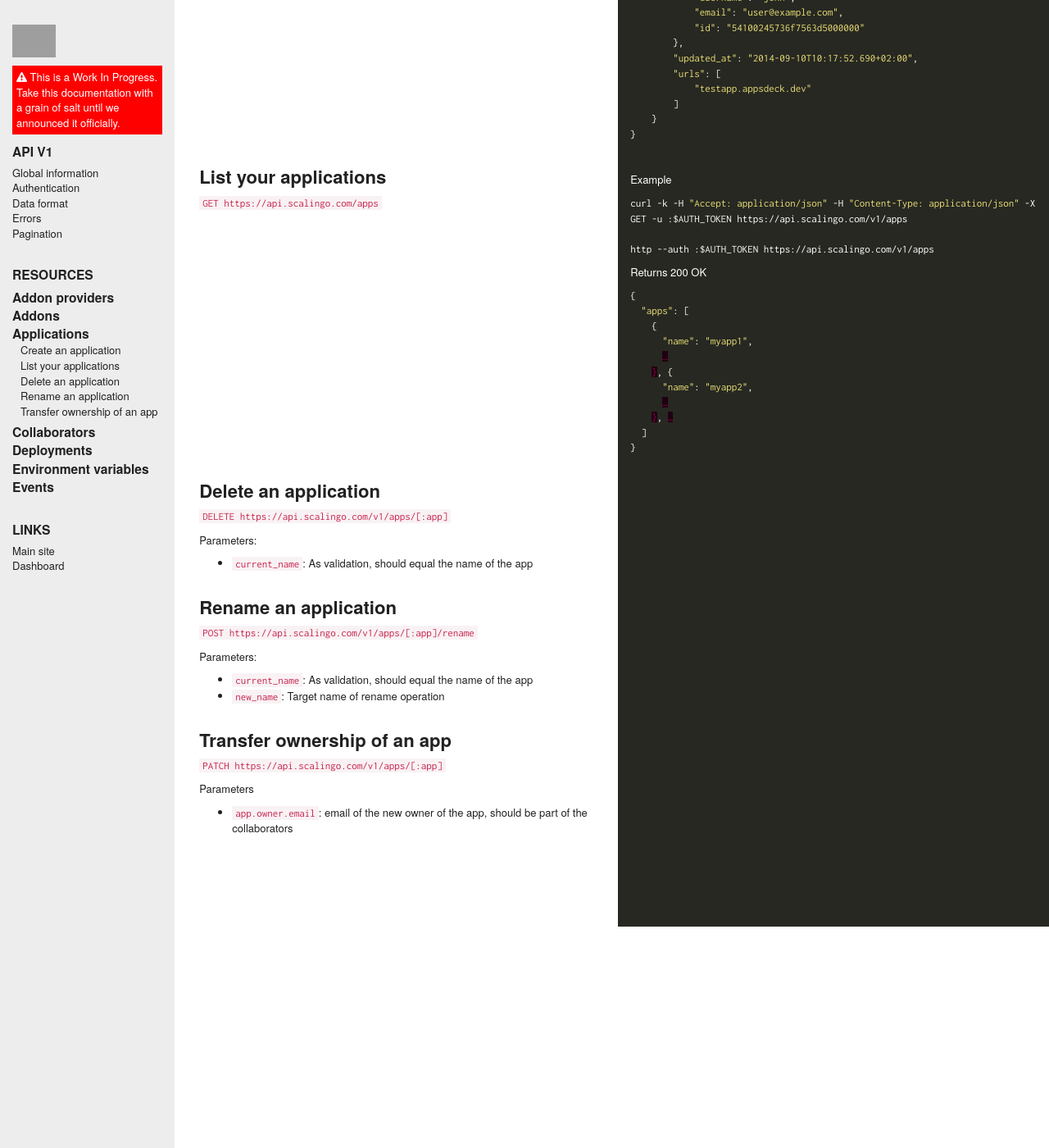
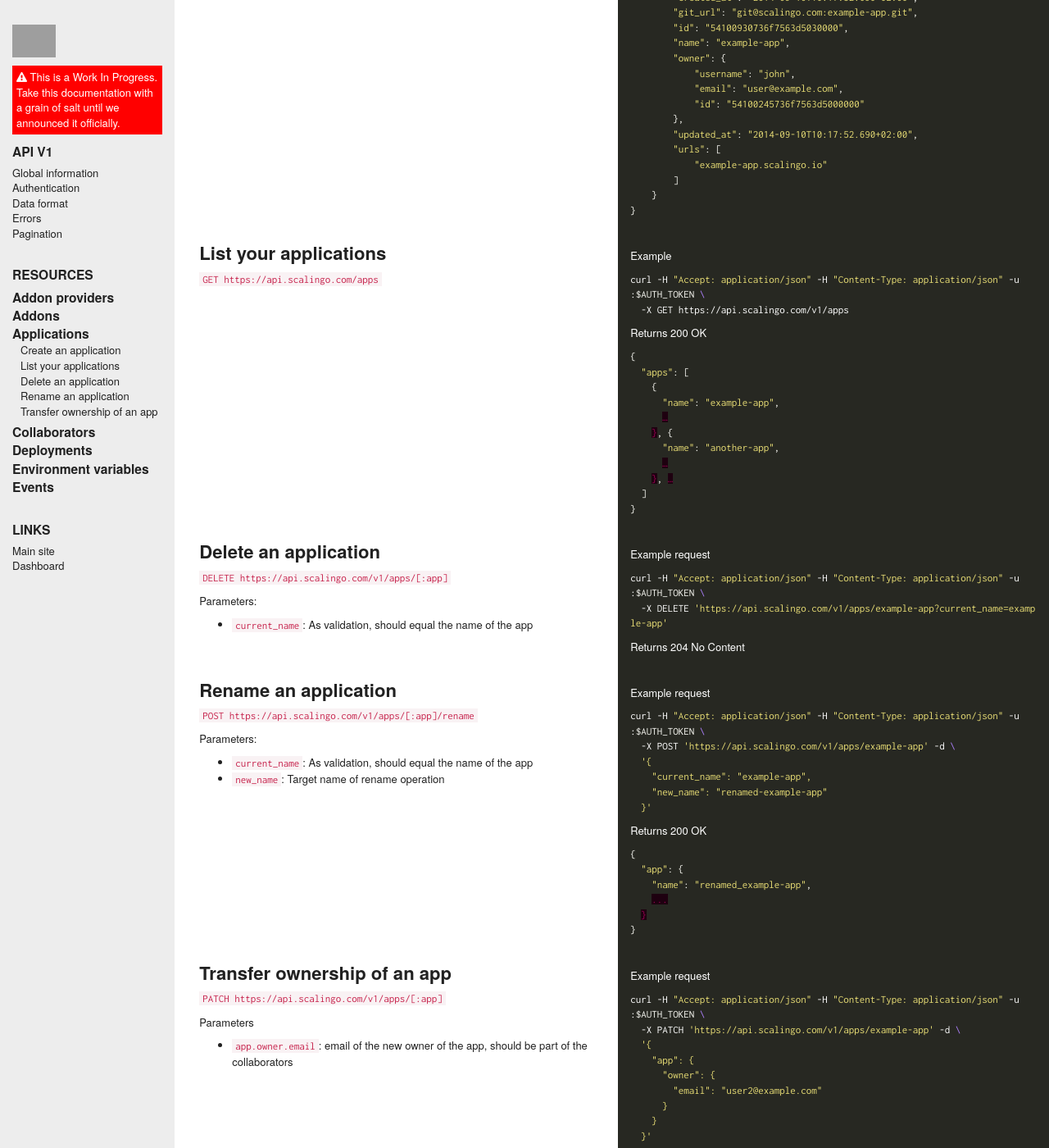
Before and after one commit to xcarpentier/developers.scalingo.com, a Jekyll site: the page built from apps.html, in a window 1280 px wide and 1400 px high, scrolled down 375 px. Shown: the whole window at 82% size. Built offline with Jekyll 4.4.1, drawn with Linux system fonts in a browser that asks for light colours; nearby versions of some CDN libraries; some of the changed text lies outside the part shown; grey boxes are pictures that could not be loaded.

Commit message:
More details for app resource

```diff
--- a/apps.html
+++ b/apps.html
@@ -21,7 +21,13 @@
 </div><div class='col-xs-12 col-sm-6 sidebar-code'>
 <p>Example</p>
 
-<div class="highlighter-rouge"><pre class="highlight"><code>curl -k -H <span class="s2">"Accept: application/json"</span> -H <span class="s2">"Content-Type: application/json"</span> -u :<span class="nv">$AUTH_TOKEN</span> POST https://api.scalingo.com/v1/apps -d <span class="s1">'{ "app": {"name": "testapp"}}'</span>
+<div class="highlighter-rouge"><pre class="highlight"><code>curl -H <span class="s2">"Accept: application/json"</span> -H <span class="s2">"Content-Type: application/json"</span> -u :<span class="nv">$AUTH_TOKEN</span> <span class="se">\</span>
+  -X POST https://api.scalingo.com/v1/apps -d <span class="se">\</span>
+  <span class="s1">'{
+    "app": {
+      "name": "example-app"
+    }
+  }'</span>
 </code></pre>
 </div>
 
@@ -30,9 +36,9 @@
 <div class="highlighter-rouge"><pre class="highlight"><code><span class="p">{</span><span class="w">
     </span><span class="s2">"app"</span><span class="p">:</span><span class="w"> </span><span class="p">{</span><span class="w">
         </span><span class="s2">"created_at"</span><span class="p">:</span><span class="w"> </span><span class="s2">"2014-09-10T10:17:52.690+02:00"</span><span class="p">,</span><span class="w">
-        </span><span class="s2">"git_url"</span><span class="p">:</span><span class="w"> </span><span class="s2">"git@appsdeck.dev:testapp.git"</span><span class="p">,</span><span class="w">
+        </span><span class="s2">"git_url"</span><span class="p">:</span><span class="w"> </span><span class="s2">"git@scalingo.com:example-app.git"</span><span class="p">,</span><span class="w">
         </span><span class="s2">"id"</span><span class="p">:</span><span class="w"> </span><span class="s2">"54100930736f7563d5030000"</span><span class="p">,</span><span class="w">
-        </span><span class="s2">"name"</span><span class="p">:</span><span class="w"> </span><span class="s2">"testapp"</span><span class="p">,</span><span class="w">
+        </span><span class="s2">"name"</span><span class="p">:</span><span class="w"> </span><span class="s2">"example-app"</span><span class="p">,</span><span class="w">
         </span><span class="s2">"owner"</span><span class="p">:</span><span class="w"> </span><span class="p">{</span><span class="w">
             </span><span class="s2">"username"</span><span class="p">:</span><span class="w"> </span><span class="s2">"john"</span><span class="p">,</span><span class="w">
             </span><span class="s2">"email"</span><span class="p">:</span><span class="w"> </span><span class="s2">"user@example.com"</span><span class="p">,</span><span class="w">
@@ -40,7 +46,7 @@
         </span><span class="p">},</span><span class="w">
         </span><span class="s2">"updated_at"</span><span class="p">:</span><span class="w"> </span><span class="s2">"2014-09-10T10:17:52.690+02:00"</span><span class="p">,</span><span class="w">
         </span><span class="s2">"urls"</span><span class="p">:</span><span class="w"> </span><span class="p">[</span><span class="w">
-            </span><span class="s2">"testapp.appsdeck.dev"</span><span class="w">
+            </span><span class="s2">"example-app.scalingo.io"</span><span class="w">
         </span><span class="p">]</span><span class="w">
     </span><span class="p">}</span><span class="w">
 </span><span class="p">}</span><span class="w">
@@ -55,9 +61,8 @@
 </div><div class='col-xs-12 col-sm-6 sidebar-code'>
 <p>Example</p>
 
-<div class="highlighter-rouge"><pre class="highlight"><code>curl -k -H <span class="s2">"Accept: application/json"</span> -H <span class="s2">"Content-Type: application/json"</span> -X GET -u :<span class="nv">$AUTH_TOKEN</span> https://api.scalingo.com/v1/apps
-
-http --auth :<span class="nv">$AUTH_TOKEN</span> https://api.scalingo.com/v1/apps
+<div class="highlighter-rouge"><pre class="highlight"><code>curl -H <span class="s2">"Accept: application/json"</span> -H <span class="s2">"Content-Type: application/json"</span> -u :<span class="nv">$AUTH_TOKEN</span> <span class="se">\</span>
+  -X GET https://api.scalingo.com/v1/apps
 </code></pre>
 </div>
 
@@ -66,10 +71,10 @@
 <div class="highlighter-rouge"><pre class="highlight"><code><span class="p">{</span><span class="w">
   </span><span class="s2">"apps"</span><span class="p">:</span><span class="w"> </span><span class="p">[</span><span class="w">
     </span><span class="p">{</span><span class="w">
-      </span><span class="s2">"name"</span><span class="p">:</span><span class="w"> </span><span class="s2">"myapp1"</span><span class="p">,</span><span class="w">
+      </span><span class="s2">"name"</span><span class="p">:</span><span class="w"> </span><span class="s2">"example-app"</span><span class="p">,</span><span class="w">
       </span><span class="err">…</span><span class="w">
     </span><span class="err">}</span><span class="p">,</span><span class="w"> </span><span class="p">{</span><span class="w">
-      </span><span class="s2">"name"</span><span class="p">:</span><span class="w"> </span><span class="s2">"myapp2"</span><span class="p">,</span><span class="w">
+      </span><span class="s2">"name"</span><span class="p">:</span><span class="w"> </span><span class="s2">"another-app"</span><span class="p">,</span><span class="w">
       </span><span class="err">…</span><span class="w">
     </span><span class="err">}</span><span class="p">,</span><span class="w"> </span><span class="err">…</span><span class="w">
   </span><span class="p">]</span><span class="w">
@@ -88,7 +93,17 @@
   <li><code class="highlighter-rouge">current_name</code>: As validation, should equal the name of the app</li>
 </ul>
 
-</div><div class='hidden-xs col-xs-12 col-sm-6 sidebar-code'></div></div><div class='row'><div class='col-xs-12 col-sm-6 sidebar-text'>
+</div><div class='col-xs-12 col-sm-6 sidebar-code'>
+<p>Example request</p>
+
+<div class="highlighter-rouge"><pre class="highlight"><code>curl -H <span class="s2">"Accept: application/json"</span> -H <span class="s2">"Content-Type: application/json"</span> -u :<span class="nv">$AUTH_TOKEN</span> <span class="se">\</span>
+  -X DELETE <span class="s1">'https://api.scalingo.com/v1/apps/example-app?current_name=example-app'</span>
+</code></pre>
+</div>
+
+<p>Returns 204 No Content</p>
+
+</div></div><div class='row'><div class='col-xs-12 col-sm-6 sidebar-text'>
 <h2 id="rename-an-application">Rename an application</h2>
 
 <p><code class="highlighter-rouge">POST https://api.scalingo.com/v1/apps/[:app]/rename</code></p>
@@ -100,7 +115,30 @@
   <li><code class="highlighter-rouge">new_name</code>: Target name of rename operation</li>
 </ul>
 
-</div><div class='hidden-xs col-xs-12 col-sm-6 sidebar-code'></div></div><div class='row'><div class='col-xs-12 col-sm-6 sidebar-text'>
+</div><div class='col-xs-12 col-sm-6 sidebar-code'>
+<p>Example request</p>
+
+<div class="highlighter-rouge"><pre class="highlight"><code>curl -H <span class="s2">"Accept: application/json"</span> -H <span class="s2">"Content-Type: application/json"</span> -u :<span class="nv">$AUTH_TOKEN</span> <span class="se">\</span>
+  -X POST <span class="s1">'https://api.scalingo.com/v1/apps/example-app'</span> -d <span class="se">\</span>
+  <span class="s1">'{
+    "current_name": "example-app",
+    "new_name": "renamed-example-app"
+  }'</span>
+</code></pre>
+</div>
+
+<p>Returns 200 OK</p>
+
+<div class="highlighter-rouge"><pre class="highlight"><code><span class="p">{</span><span class="w">
+  </span><span class="s2">"app"</span><span class="p">:</span><span class="w"> </span><span class="p">{</span><span class="w">
+    </span><span class="s2">"name"</span><span class="p">:</span><span class="w"> </span><span class="s2">"renamed_example-app"</span><span class="p">,</span><span class="w">
+    </span><span class="err">...</span><span class="w">
+  </span><span class="err">}</span><span class="w">
+</span><span class="p">}</span><span class="w">
+</span></code></pre>
+</div>
+
+</div></div><div class='row'><div class='col-xs-12 col-sm-6 sidebar-text'>
 <h2 id="transfer-ownership-of-an-app">Transfer ownership of an app</h2>
 
 <p><code class="highlighter-rouge">PATCH https://api.scalingo.com/v1/apps/[:app]</code></p>
@@ -110,4 +148,30 @@
 <ul>
   <li><code class="highlighter-rouge">app.owner.email</code>: email of the new owner of the app, should be part of the collaborators</li>
 </ul>
-</div><div class='hidden-xs col-xs-12 col-sm-6 sidebar-code'></div></div>
+
+</div><div class='col-xs-12 col-sm-6 sidebar-code'>
+<p>Example request</p>
+
+<div class="highlighter-rouge"><pre class="highlight"><code>curl -H <span class="s2">"Accept: application/json"</span> -H <span class="s2">"Content-Type: application/json"</span> -u :<span class="nv">$AUTH_TOKEN</span> <span class="se">\</span>
+  -X PATCH <span class="s1">'https://api.scalingo.com/v1/apps/example-app'</span> -d <span class="se">\</span>
+  <span class="s1">'{
+    "app": {
+      "owner": {
+        "email": "user2@example.com"
+      }
+    }
+  }'</span>
+</code></pre>
+</div>
+
+<p>Returns 200 OK</p>
+
+<div class="highlighter-rouge"><pre class="highlight"><code><span class="p">{</span><span class="w">
+  </span><span class="s2">"app"</span><span class="p">:</span><span class="w"> </span><span class="p">{</span><span class="w">
+    </span><span class="s2">"name"</span><span class="p">:</span><span class="w"> </span><span class="s2">"example-app"</span><span class="p">,</span><span class="w">
+    </span><span class="err">...</span><span class="w">
+  </span><span class="err">}</span><span class="w">
+</span><span class="p">}</span><span class="w">
+</span></code></pre>
+</div>
+</div></div>
```
Also changed, not shown: markdown/apps.md (+76 -9 lines).
